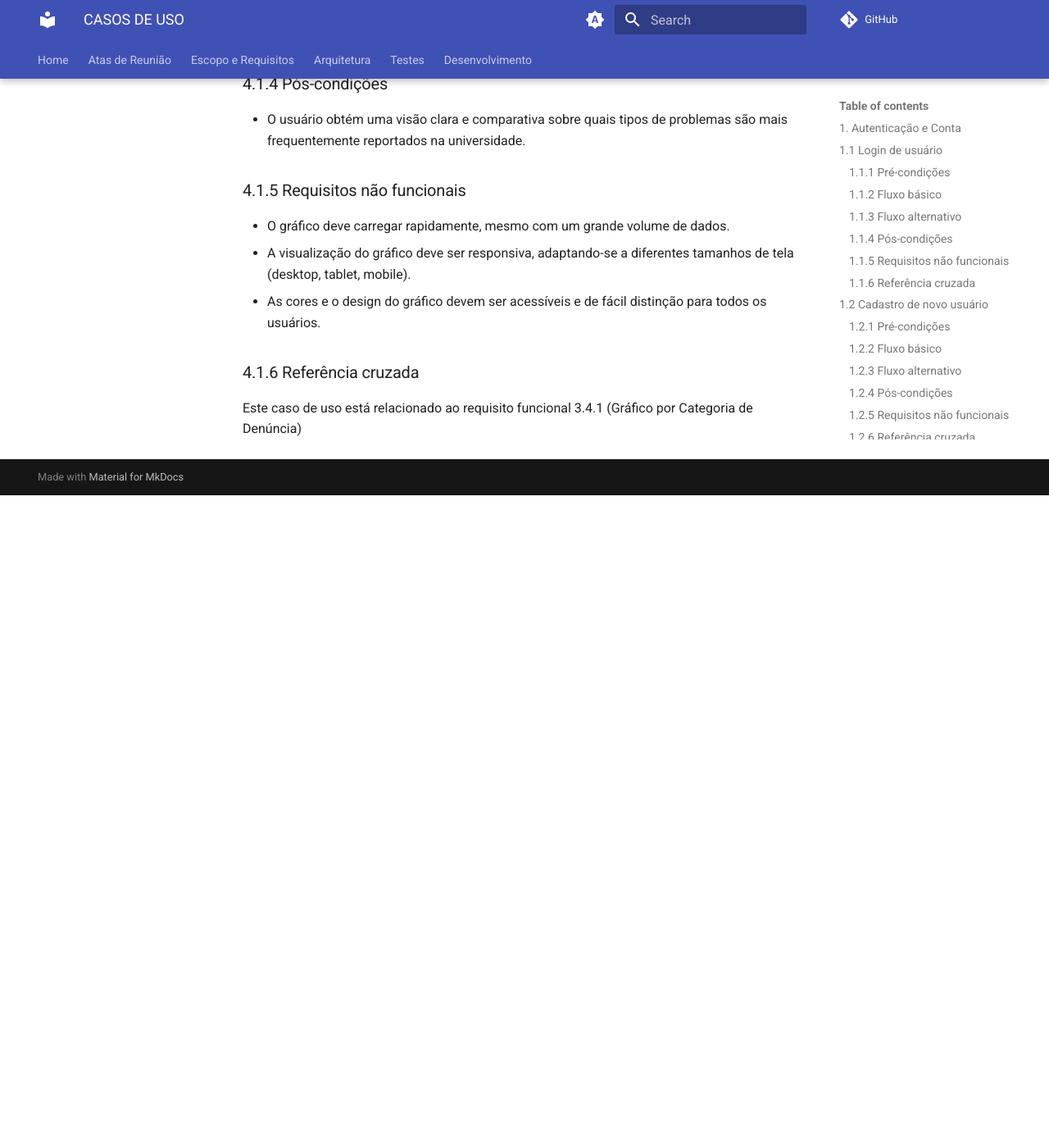
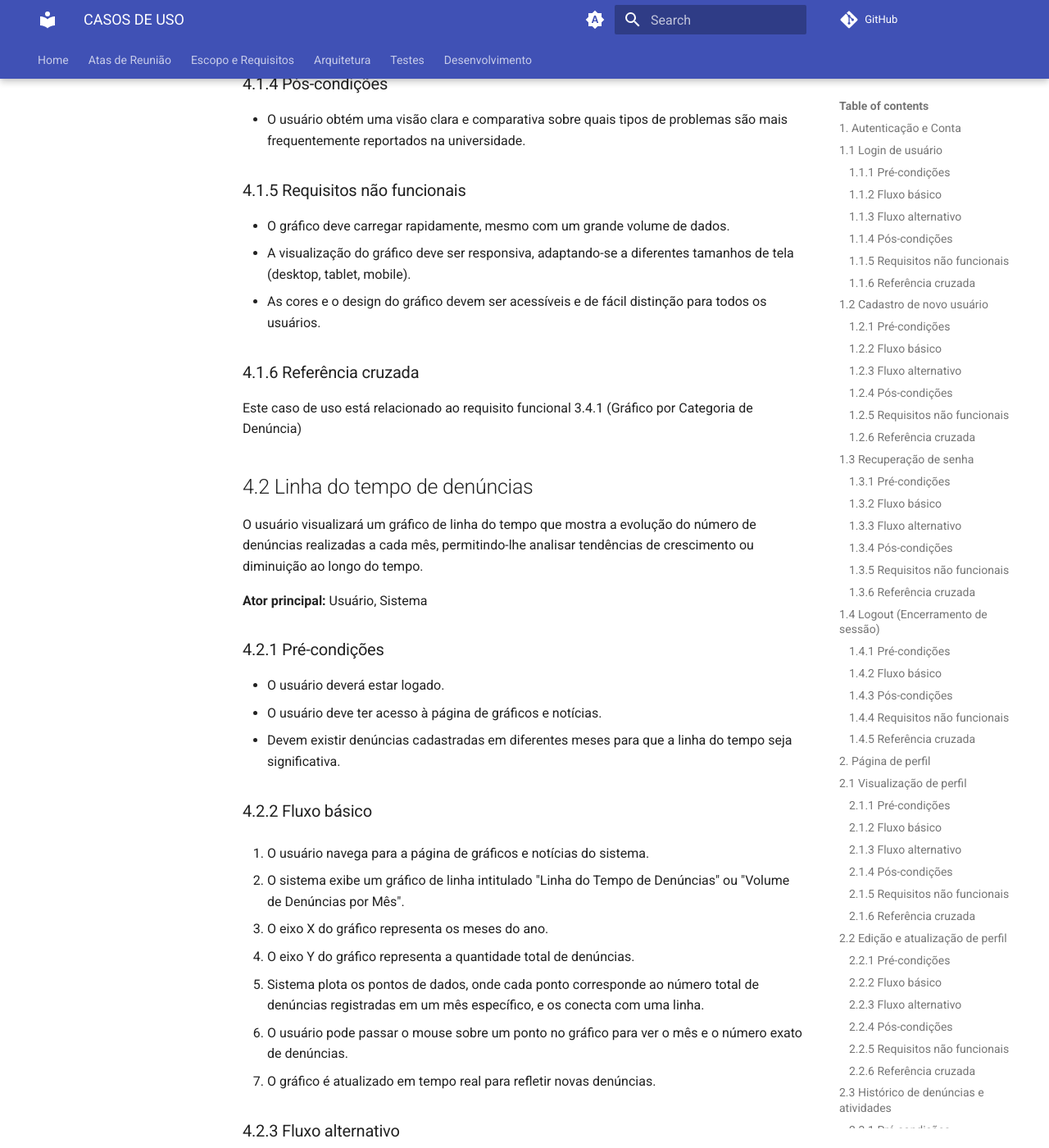
Before and after one commit to fga-eps-mds/2025.2-Valhalla-Docs, an MkDocs documentation site: the page built from docs/escopo-requisitos/Casos_de_uso.md, in a window 1280 px wide and 1400 px high, scrolled down 14543 px. Shown: the whole window at 82% size. Built offline with MkDocs 1.6.1 and Material for MkDocs 9.7.7, drawn with Linux system fonts in a browser that asks for light colours; comment, search, counter and statistics services are not loaded; before the commit the page ends 15147 px from its top, so only the background shows below that; some of the changed text lies outside the part shown.

Commit message:
doc - adiciona 12º caso de uso

```diff
--- a/docs/escopo-requisitos/Casos_de_uso.md
+++ b/docs/escopo-requisitos/Casos_de_uso.md
@@ -392,3 +392,38 @@ O usuário irá acessar a aba de gráficos e notícias e deseja ver os gráficos
 
 ### 4.1.6 Referência cruzada
 Este caso de uso está relacionado ao requisito funcional 3.4.1 (Gráfico por Categoria de Denúncia)
+
+## 4.2 Linha do tempo de denúncias
+O usuário visualizará um gráfico de linha do tempo que mostra a evolução do número de denúncias realizadas a cada mês, permitindo-lhe analisar tendências de crescimento ou diminuição ao longo do tempo.
+
+**Ator principal:** Usuário, Sistema
+
+### 4.2.1 Pré-condições
+- O usuário deverá estar logado.
+- O usuário deve ter acesso à página de gráficos e notícias.
+- Devem existir denúncias cadastradas em diferentes meses para que a linha do tempo seja significativa.
+
+### 4.2.2 Fluxo básico
+1. O usuário navega para a página de gráficos e notícias do sistema.
+
+2. O sistema exibe um gráfico de linha intitulado "Linha do Tempo de Denúncias" ou "Volume de Denúncias por Mês".
+3. O eixo X do gráfico representa os meses do ano.
+4. O eixo Y do gráfico representa a quantidade total de denúncias.
+5. Sistema plota os pontos de dados, onde cada ponto corresponde ao número total de denúncias registradas em um mês específico, e os conecta com uma linha.
+6. O usuário pode passar o mouse sobre um ponto no gráfico para ver o mês e o número exato de denúncias.
+7. O gráfico é atualizado em tempo real para refletir novas denúncias.
+
+### 4.2.3 Fluxo alternativo
+- Se houver um período sem denúncias, o gráfico mostrará o valor "0" para o(s) mês(es) correspondente(s).
+- Se não houver denúncias no sistema, uma mensagem como "Nenhuma denúncia encontrada para gerar a linha do tempo" será exibida.
+
+### 4.2.4 Pós-condições
+- O usuário consegue identificar padrões e tendências sazonais no volume de denúncias.
+
+### 4.2.5 Requisitos não funcionais
+- A busca e agregação dos dados por mês devem ser eficientes para garantir o carregamento rápido do gráfico.
+- O design do gráfico deve ser claro e intuitivo.
+- O gráfico deve ser compatível com diversos navegadores e dispositivos.
+
+### 4.2.6 Referência cruzada
+Este caso de uso está relacionado ao requisito funcional 3.4.2 (Linha do Tempo de Denúncias).
```
